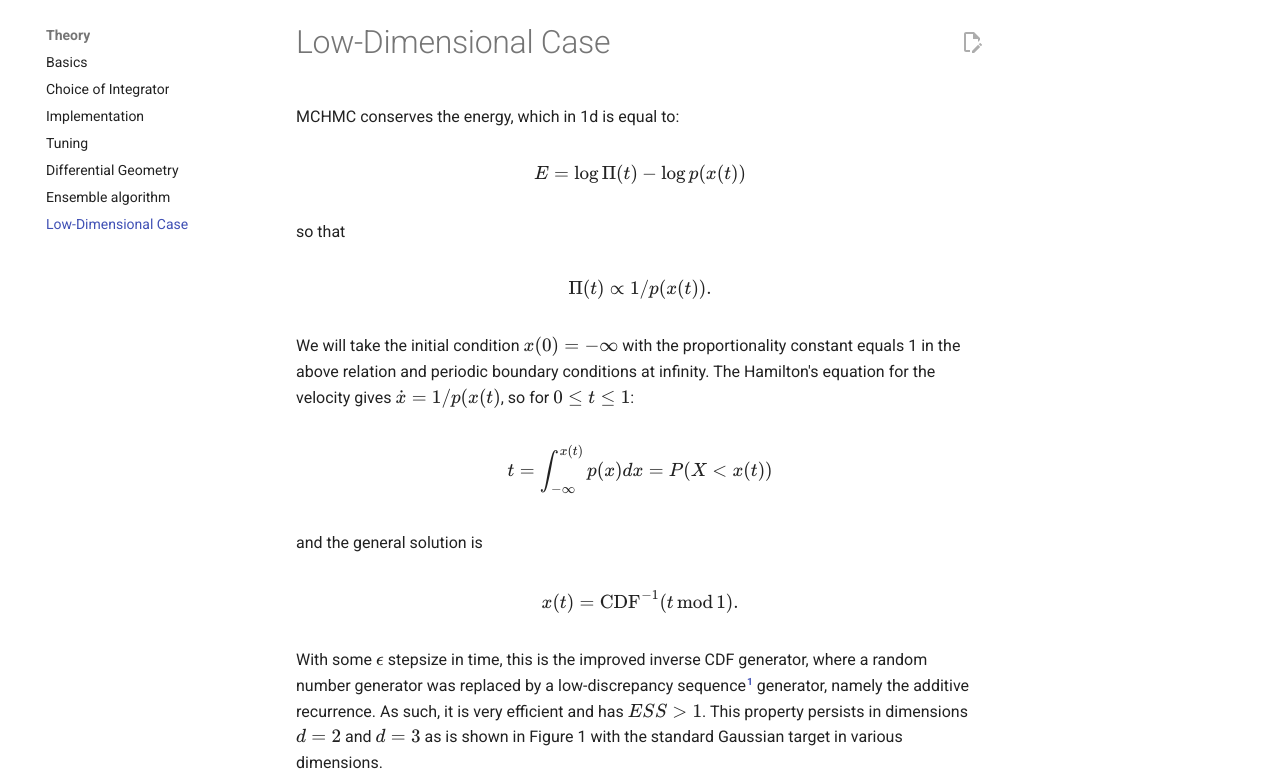
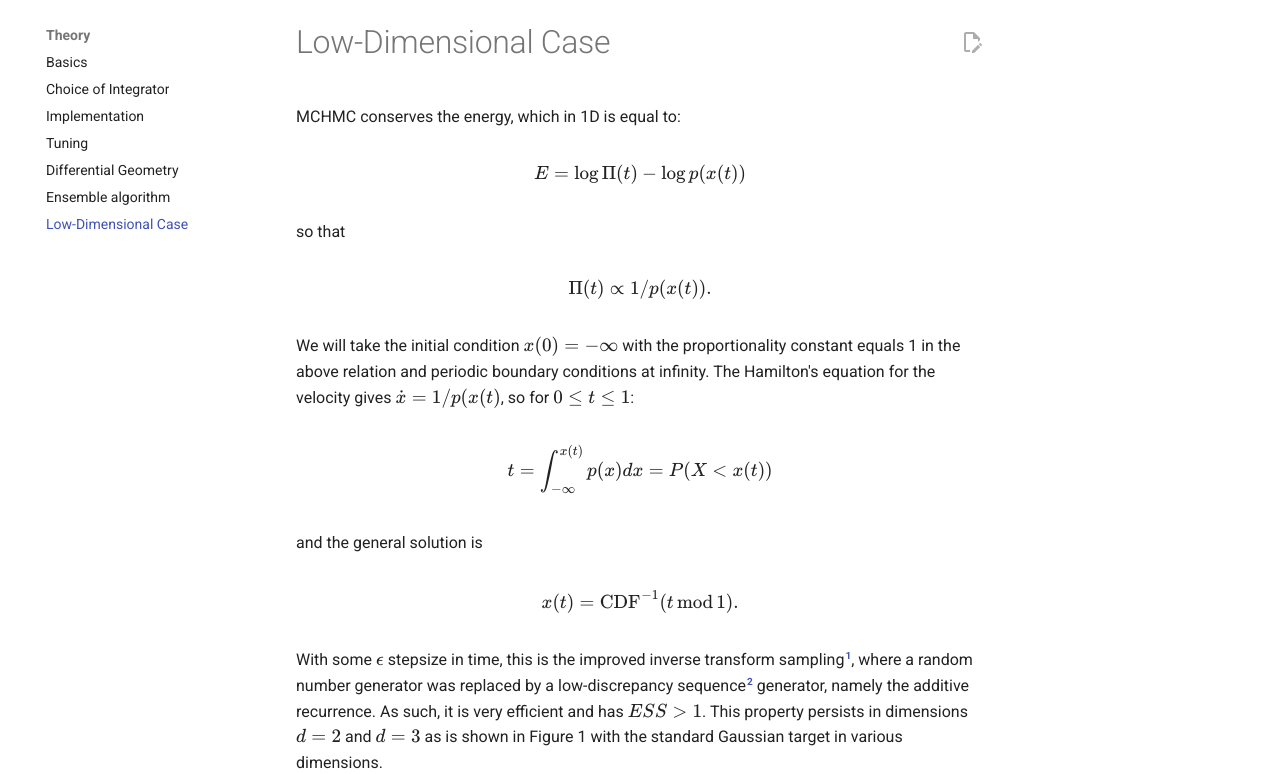
Before and after one commit to reubenharry/mclmc-docs, an MkDocs documentation site: the page built from docs/low_d.md, in a window 1280 px wide and 1400 px high. Shown: the part 124-898 px from the top of the window. Built offline with MkDocs 1.6.1 and Material for MkDocs 9.7.7, drawn with Linux system fonts in a browser that asks for light colours; comment, search, counter and statistics services are not loaded; some of the changed text lies outside the part shown.

Commit message:
Update low_d.md

```diff
--- a/docs/low_d.md
+++ b/docs/low_d.md
@@ -1,5 +1,5 @@
 
-MCHMC conserves the energy, which in 1d is equal to:
+MCHMC conserves the energy, which in 1D is equal to:
 
 $$
     E = \log \Pi(t) - \log p(x(t))
@@ -23,8 +23,9 @@ $$
     x(t) = \mathrm{CDF}^{-1}(t \, \mathrm{mod} \, 1).
 $$
 
-With some $\epsilon$ stepsize in time, this is the improved inverse CDF generator, where a random number generator was replaced by a low-discrepancy sequence[^1] generator, namely the additive recurrence. As such, it is very efficient and has $ESS > 1$. This property persists in dimensions $d = 2$ and $d = 3$ as is shown in Figure 1 with the standard Gaussian target in various dimensions.
+With some $\epsilon$ stepsize in time, this is the improved inverse transform sampling[^1], where a random number generator was replaced by a low-discrepancy sequence[^2] generator, namely the additive recurrence. As such, it is very efficient and has $ESS > 1$. This property persists in dimensions $d = 2$ and $d = 3$ as is shown in Figure 1 with the standard Gaussian target in various dimensions.
 
 ![Figure 1](img/ess_low_dimensions.png)
 
-[^1]: https://en.wikipedia.org/wiki/Low-discrepancy_sequence
+[^1]: https://en.wikipedia.org/wiki/Inverse_transform_sampling
+[^2]: https://en.wikipedia.org/wiki/Low-discrepancy_sequence
```
